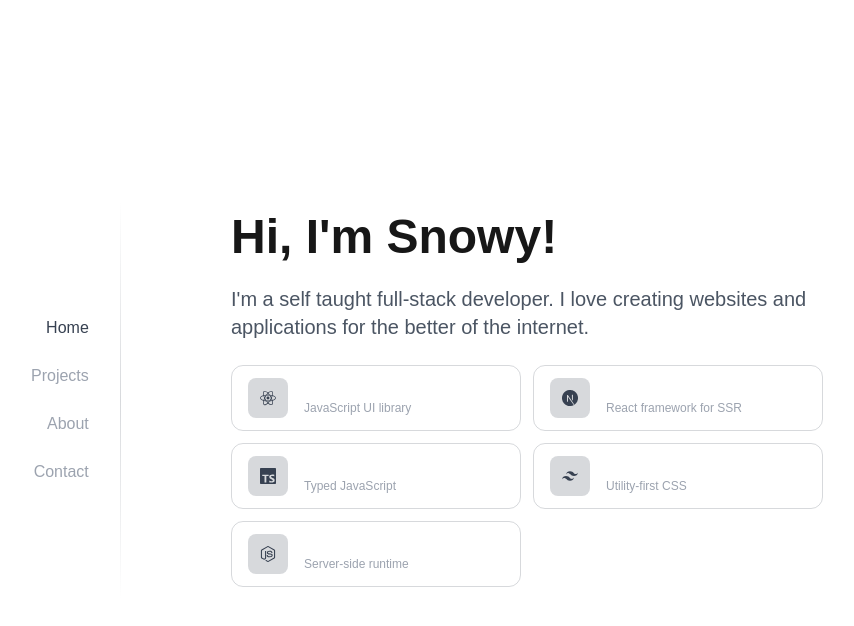
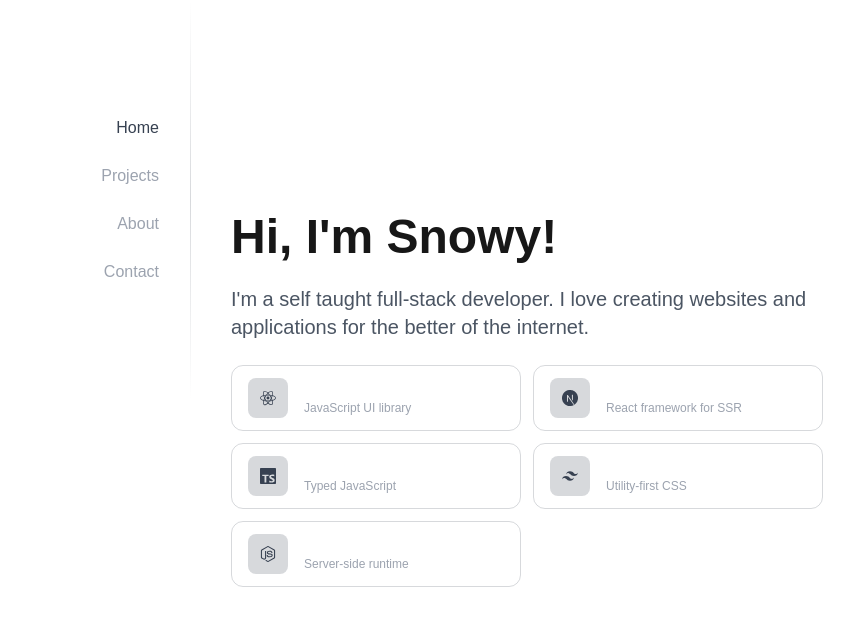
Before and after one commit to SSnowly/snowy_web, a Next.js app: page / in a window 1280 px wide. Shown: the top 626 px of the page, without its empty margins (193-1047 px from the left). Built offline with nearby package versions, Linux system fonts and the light colour scheme.

Commit message:
remove animation to reduce jitter in sidebar

```diff
--- a/app/components/Sidebar.tsx
+++ b/app/components/Sidebar.tsx
@@ -13,11 +13,7 @@ export default function Sidebar() {
     const activePage = pages.find(page => page.path === pathname);
 
     return (
-        <motion.div
-            initial={{ opacity: 0, x: -30 }}
-            animate={{ opacity: 1, x: 0 }}
-            transition={{ duration: 0.8 }}
-            className="w-48 h-full flex items-center"
+        <div
         >
             <div className="relative h-[400px] flex items-center">
                 <div className="absolute right-0 w-[1px] h-full bg-gradient-to-b from-transparent via-gray-700/20 to-transparent" />
@@ -35,6 +31,6 @@ export default function Sidebar() {
                     ))}
                 </ul>
             </div>
-        </motion.div>
+        </div>
     );
 }
```
